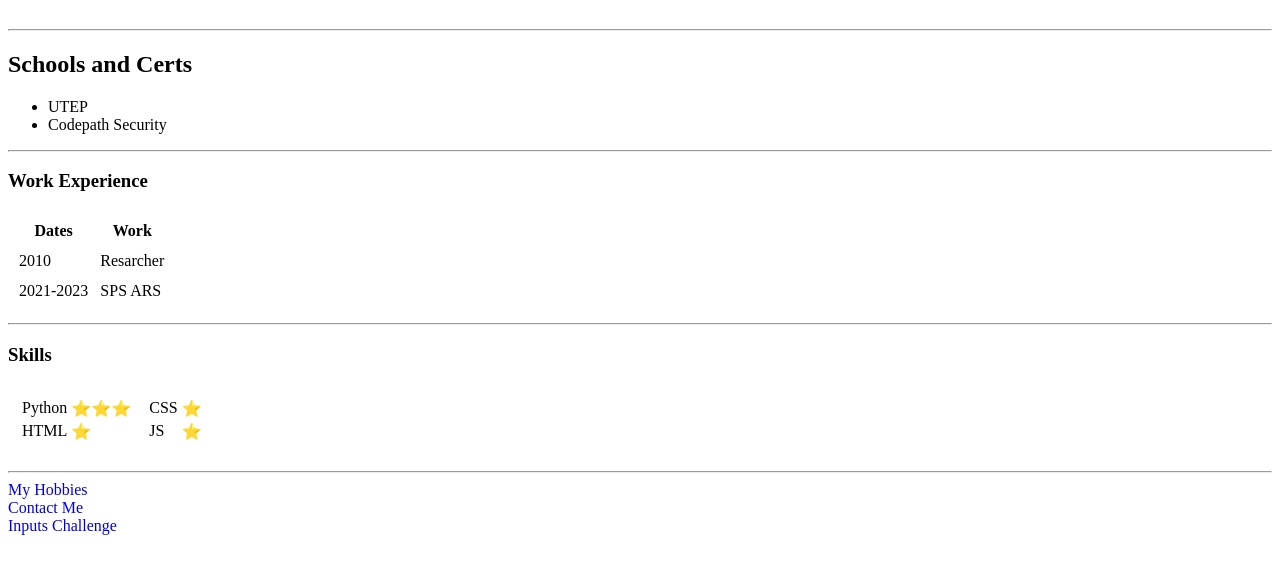
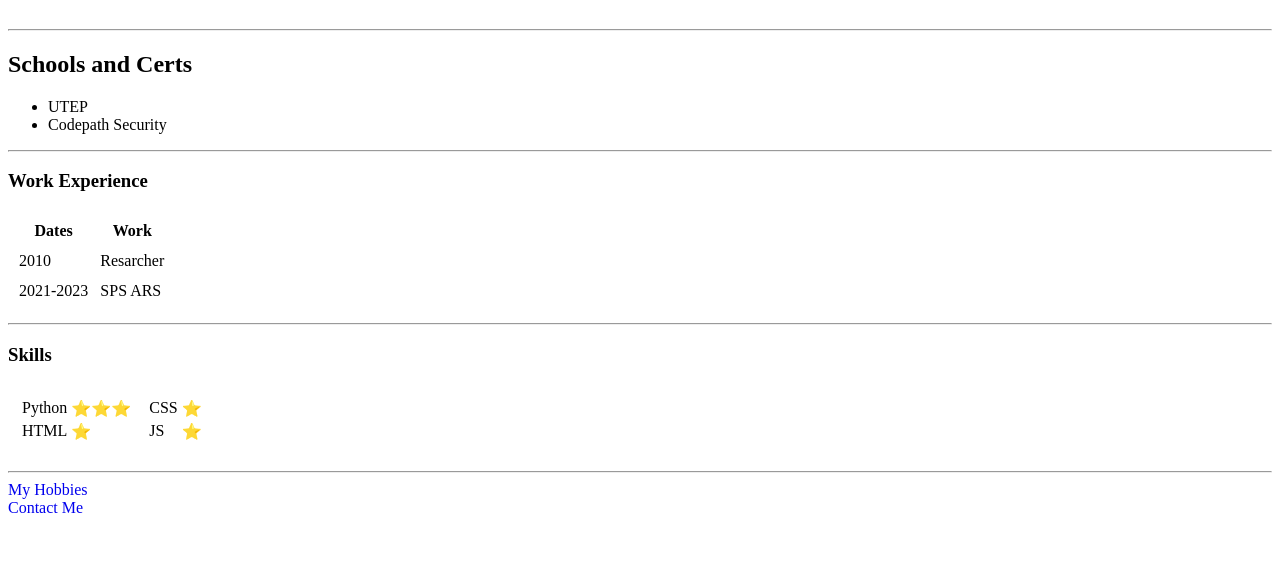
Before and after one commit to rvasquez25/udemy-cv, a plain HTML site: page index.html in a window 1280 px wide. Shown: the part 199-772 px from the top of the page. Drawn offline with Linux system fonts and the light colour scheme.

Commit message:
removed inputs.html

```diff
--- a/index.html
+++ b/index.html
@@ -90,6 +90,5 @@
     <hr>
     <a href="./hobbies.html">My Hobbies</a><br>
     <a href="./contact.html">Contact Me</a><br>
-    <a href="./inputs.html">Inputs Challenge</a>
   </body>
 </html>
```
